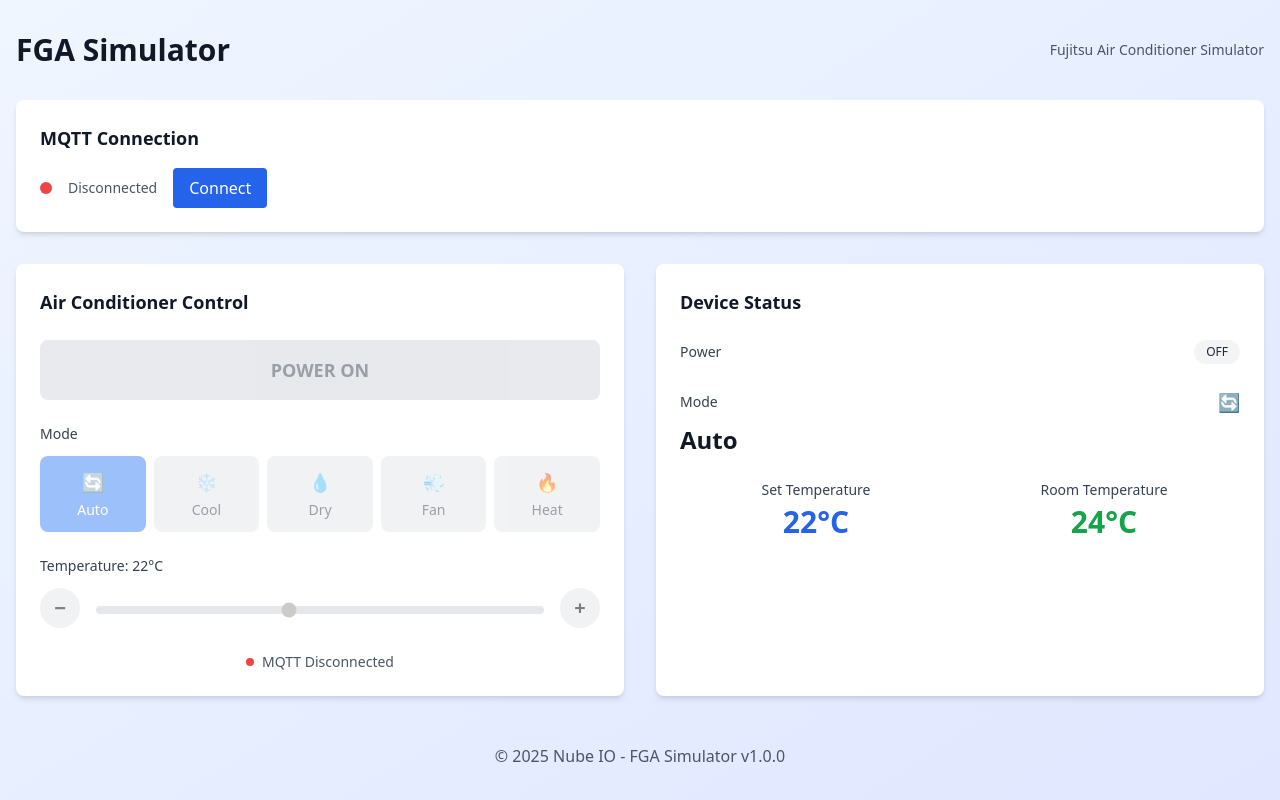
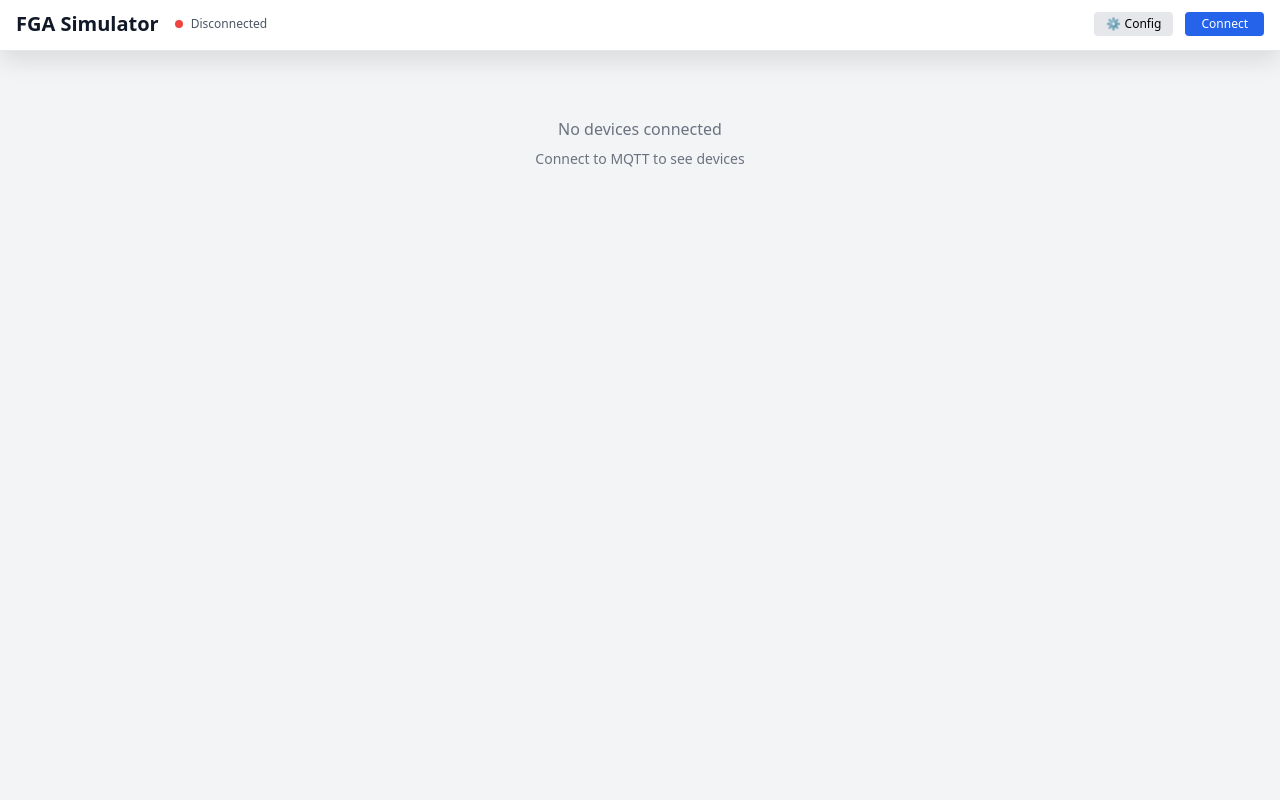
Before and after one commit to NubeIO/NubeiO-Eol-Toolkit, a React (Create React App) app in the folder frontend/: page / in a window 1280 px wide. Built offline with nearby package versions, Linux system fonts and the light colour scheme.

Commit message:
Fix device
Signed-off-by: Tan Le <lmtan91@gmail.com>

```diff
--- a/frontend/src/App.js
+++ b/frontend/src/App.js
@@ -1,7 +1,216 @@
 import React, { useState, useEffect } from 'react';
 
+// Compact Device Card Component
+const DeviceCard = ({ device, isConnected }) => {
+  const [acState, setAcState] = useState(device);
+
+  useEffect(() => {
+    setAcState(device);
+  }, [device]);
+
+  const handlePowerToggle = async () => {
+    if (!isConnected) return;
+    try {
+      // Send command to specific device
+      await window.go.main.App.SetDevicePower(device.deviceId, !acState.power);
+      // Don't update optimistically - wait for state update from backend
+    } catch (error) {
+      console.error('Failed to toggle power:', error);
+    }
+  };
+
+  const handleModeChange = async (mode) => {
+    if (!isConnected || !acState.power) return;
+    try {
+      // Send command to specific device
+      await window.go.main.App.SetDeviceMode(device.deviceId, mode);
+      // Don't update optimistically - wait for state update from backend
+    } catch (error) {
+      console.error('Failed to change mode:', error);
+    }
+  };
+
+  const handleFanSpeedChange = async (speed) => {
+    if (!isConnected || !acState.power) return;
+    try {
+      // Send command to specific device
+      await window.go.main.App.SetDeviceFanSpeed(device.deviceId, speed);
+      // Don't update optimistically - wait for state update from backend
+    } catch (error) {
+      console.error('Failed to change fan speed:', error);
+    }
+  };
+
+  const handleTemperatureChange = async (delta) => {
+    if (!isConnected || !acState.power) return;
+    const newTemp = acState.temperature + delta;
+    if (newTemp < 16 || newTemp > 30) return;
+    try {
+      // Send command to specific device
+      await window.go.main.App.SetDeviceTemperature(device.deviceId, newTemp);
+      // Don't update optimistically - wait for state update from backend
+    } catch (error) {
+      console.error('Failed to change temperature:', error);
+    }
+  };
+
+  const modes = [
+    { id: 'Auto', icon: '🔄' },
+    { id: 'Cool', icon: '❄️' },
+    { id: 'Dry', icon: '💧' },
+    { id: 'Fan', icon: '💨' },
+    { id: 'Heat', icon: '🔥' }
+  ];
+
+  const fanSpeeds = ['Auto', 'Low', 'Med', 'Hi'];
+
+  return (
+    <div className={`bg-white rounded-lg shadow-md p-3 border-2 ${acState.power ? 'border-green-400' : 'border-gray-300'}`}>
+      {/* Device Header */}
+      <div className="flex items-center justify-between mb-3 gap-2">
+        <div className="flex items-center gap-1 min-w-0 flex-1">
+          <div className={`w-2 h-2 rounded-full flex-shrink-0 ${acState.power ? 'bg-green-500' : 'bg-gray-400'}`}></div>
+          <span className="font-semibold text-xs text-gray-900 truncate">
+            {device.deviceId.replace('AC_SIM_', '')}
+          </span>
+        </div>
+        <button
+          onClick={handlePowerToggle}
+          disabled={!isConnected}
+          className={`px-2 py-1 rounded text-xs font-medium flex-shrink-0 ${
+            acState.power
+              ? 'bg-red-500 hover:bg-red-600 text-white'
+              : 'bg-gray-300 hover:bg-gray-400 text-gray-700'
+          } ${!isConnected ? 'opacity-50 cursor-not-allowed' : ''}`}
+        >
+          {acState.power ? 'OFF' : 'ON'}
+        </button>
+      </div>
+
+      {/* Temperature Display */}
+      <div className="mb-3 text-center">
+        <div className="text-3xl font-bold text-blue-600">{acState.temperature}°C</div>
+        <div className="text-xs text-gray-500">Room: {acState.currentTemp}°C</div>
+      </div>
+
+      {/* Temperature Controls */}
+      <div className="flex gap-2 mb-3">
+        <button
+          onClick={() => handleTemperatureChange(-0.5)}
+          disabled={!isConnected || !acState.power}
+          className="flex-1 bg-gray-200 hover:bg-gray-300 rounded py-2 text-lg font-bold disabled:opacity-50 disabled:cursor-not-allowed"
+        >
+          −
+        </button>
+        <button
+          onClick={() => handleTemperatureChange(0.5)}
+          disabled={!isConnected || !acState.power}
+          className="flex-1 bg-gray-200 hover:bg-gray-300 rounded py-2 text-lg font-bold disabled:opacity-50 disabled:cursor-not-allowed"
+        >
+          +
+        </button>
+      </div>
+
+      {/* Mode Selection */}
+      <div className="mb-3">
+        <div className="text-xs text-gray-600 mb-1">Mode</div>
+        <div className="grid grid-cols-5 gap-1">
+          {modes.map((mode) => (
+            <button
+              key={mode.id}
+              onClick={() => handleModeChange(mode.id)}
+              disabled={!isConnected || !acState.power}
+              className={`p-2 rounded text-lg ${
+                acState.mode === mode.id
+                  ? 'bg-blue-500'
+                  : 'bg-gray-200 hover:bg-gray-300'
+              } ${!isConnected || !acState.power ? 'opacity-50 cursor-not-allowed' : ''}`}
+              title={mode.id}
+            >
+              {mode.icon}
+            </button>
+          ))}
+        </div>
+      </div>
+
+      {/* Fan Speed Selection */}
+      <div>
+        <div className="text-xs text-gray-600 mb-1">Fan</div>
+        <div className="grid grid-cols-4 gap-1">
+          {fanSpeeds.map((speed) => (
+            <button
+              key={speed}
+              onClick={() => handleFanSpeedChange(speed === 'Med' ? 'Medium' : speed === 'Hi' ? 'High' : speed)}
+              disabled={!isConnected || !acState.power}
+              className={`p-1 rounded text-xs font-medium ${
+                (acState.fanSpeed === speed ||
+                 (speed === 'Med' && acState.fanSpeed === 'Medium') ||
+                 (speed === 'Hi' && acState.fanSpeed === 'High'))
+                  ? 'bg-green-500 text-white'
+                  : 'bg-gray-200 hover:bg-gray-300 text-gray-700'
+              } ${!isConnected || !acState.power ? 'opacity-50 cursor-not-allowed' : ''}`}
+            >
+              {speed}
+            </button>
+          ))}
+        </div>
+      </div>
+    </div>
+  );
+};
+
 const App = () => {
-  const [acState, setAcState] = useState({
+  const [devices, setDevices] = useState([]);
+  const [deviceOrder, setDeviceOrder] = useState([]); // Custom order for drag & drop
+  const [mqttConfig, setMqttConfig] = useState({
+    broker: 'localhost',
+    port: 1883,
+    deviceId: 'AC_SIM_01073C'
+  });
+  const [isConnected, setIsConnected] = useState(false);
+  const [showConfig, setShowConfig] = useState(false);
+  const [draggedIndex, setDraggedIndex] = useState(null);
+
+  useEffect(() => {
+    loadMqttConfig();
+    loadMqttStatus();
+    loadDeviceState();
+
+    const interval = setInterval(() => {
+      if (isConnected) {
+        loadDeviceState();
+      }
+    }, 2000);
+    return () => clearInterval(interval);
+  }, [isConnected]);
+
+  const loadMqttConfig = async () => {
+    try {
+      const config = await window.go.main.App.GetMQTTConfig();
+      setMqttConfig(config);
+    } catch (error) {
+      console.error('Failed to load MQTT config:', error);
+    }
+  };
+
+  const loadMqttStatus = async () => {
+    try {
+      const status = await window.go.main.App.GetMQTTStatus();
+      setIsConnected(status);
+    } catch (error) {
+      console.error('Failed to load MQTT status:', error);
+    }
+  };
+
+  const loadDeviceState = async () => {
+    try {
+      // Get discovered ESP32 devices
+      const discoveredDevices = await window.go.main.App.GetDiscoveredDevices();
+
+      if (discoveredDevices && discoveredDevices.length > 0) {
+        // Use each device's own state
+        const devicesWithState = discoveredDevices.map(device => ({
+          ...(device.state || {
             power: false,
             mode: 'Auto',
             temperature: 22,
@@ -9,62 +218,74 @@ const App = () => {
             swing: false,
             currentTemp: 24,
             model: 1
+          }),
+          deviceId: device.deviceId,
+          ipAddress: device.ipAddress,
+          firmwareVersion: device.firmwareVer
+        }));
+
+        // Sort devices by ID for consistent order
+        devicesWithState.sort((a, b) => a.deviceId.localeCompare(b.deviceId));
+
+        // Initialize device order if empty
+        if (deviceOrder.length === 0) {
+          setDeviceOrder(devicesWithState.map(d => d.deviceId));
+        }
+
+        // Apply custom order if exists
+        if (deviceOrder.length > 0) {
+          const orderedDevices = [];
+          deviceOrder.forEach(id => {
+            const device = devicesWithState.find(d => d.deviceId === id);
+            if (device) orderedDevices.push(device);
           });
-  const [isConnected, setIsConnected] = useState(false);
-
-  useEffect(() => {
-    loadAcState();
-    const interval = setInterval(() => {
-      if (isConnected) {
-        loadAcState();
+          // Add any new devices not in order
+          devicesWithState.forEach(device => {
+            if (!deviceOrder.includes(device.deviceId)) {
+              orderedDevices.push(device);
+              setDeviceOrder([...deviceOrder, device.deviceId]);
             }
-    }, 2000);
-    return () => clearInterval(interval);
-  }, [isConnected]);
-
-  const loadAcState = async () => {
-    try {
-      const state = await window.go.main.App.GetAirConditionerState();
-      setAcState(state);
+          });
+          setDevices(orderedDevices);
+        } else {
+          setDevices(devicesWithState);
+        }
+      } else {
+        // No devices discovered yet
+        setDevices([]);
+      }
     } catch (error) {
-      console.error('Failed to load AC state:', error);
+      console.error('Failed to load device state:', error);
     }
   };
 
-  const handlePowerToggle = async () => {
-    if (!isConnected) return;
-    try {
-      const newState = await window.go.main.App.SetPower(!acState.power);
-      setAcState(newState);
-    } catch (error) {
-      console.error('Failed to toggle power:', error);
-    }
+  const handleDragStart = (index) => {
+    setDraggedIndex(index);
   };
 
-  const handleModeChange = async (mode) => {
-    if (!isConnected) return;
-    try {
-      const newState = await window.go.main.App.SetMode(mode);
-      setAcState(newState);
-    } catch (error) {
-      console.error('Failed to change mode:', error);
-    }
+  const handleDragOver = (e, index) => {
+    e.preventDefault();
+    if (draggedIndex === null || draggedIndex === index) return;
+
+    const newDevices = [...devices];
+    const draggedDevice = newDevices[draggedIndex];
+    newDevices.splice(draggedIndex, 1);
+    newDevices.splice(index, 0, draggedDevice);
+
+    setDevices(newDevices);
+    setDraggedIndex(index);
+    setDeviceOrder(newDevices.map(d => d.deviceId));
   };
 
-  const handleTemperatureChange = async (temp) => {
-    if (!isConnected) return;
-    try {
-      const newState = await window.go.main.App.SetTemperature(temp);
-      setAcState(newState);
-    } catch (error) {
-      console.error('Failed to change temperature:', error);
-    }
+  const handleDragEnd = () => {
+    setDraggedIndex(null);
   };
 
   const handleConnectMQTT = async () => {
     try {
       await window.go.main.App.ConnectMQTT();
-      setIsConnected(true);
+      loadMqttStatus();
+      loadDeviceState();
     } catch (error) {
       console.error('Failed to connect to MQTT:', error);
     }
@@ -73,48 +294,47 @@ const App = () => {
   const handleDisconnectMQTT = async () => {
     try {
       await window.go.main.App.DisconnectMQTT();
-      setIsConnected(false);
+      loadMqttStatus();
     } catch (error) {
       console.error('Failed to disconnect from MQTT:', error);
     }
   };
 
-  const modes = [
-    { id: 'Auto', label: 'Auto', icon: '🔄' },
-    { id: 'Cool', label: 'Cool', icon: '❄️' },
-    { id: 'Dry', label: 'Dry', icon: '💧' },
-    { id: 'Fan', label: 'Fan', icon: '💨' },
-    { id: 'Heat', label: 'Heat', icon: '🔥' }
-  ];
+  const handleUpdateConfig = async (newConfig) => {
+    try {
+      await window.go.main.App.UpdateMQTTConfig(newConfig);
+      setMqttConfig(newConfig);
+      setShowConfig(false);
+    } catch (error) {
+      console.error('Failed to update MQTT config:', error);
+    }
+  };
 
   return (
-    <div className="min-h-screen bg-gradient-to-br from-blue-50 to-indigo-100">
-      <div className="container mx-auto px-4 py-8">
-        {/* Header */}
-        <div className="mb-8">
-          <div className="flex justify-between items-center mb-6">
-            <h1 className="text-3xl font-bold text-gray-900">
-              FGA Simulator
-            </h1>
-            <div className="text-sm text-gray-600">
-              Fujitsu Air Conditioner Simulator
+    <div className="min-h-screen bg-gray-100">
+      {/* Compact Header */}
+      <div className="bg-white shadow-sm border-b sticky top-0 z-10">
+        <div className="container mx-auto px-4 py-3">
+          <div className="flex items-center justify-between">
+            <div className="flex items-center gap-4">
+              <h1 className="text-xl font-bold text-gray-900">FGA Simulator</h1>
+              <div className="flex items-center gap-2">
+                <div className={`w-2 h-2 rounded-full ${isConnected ? 'bg-green-500' : 'bg-red-500'}`}></div>
+                <span className="text-xs text-gray-600">
+                  {isConnected ? 'Connected' : 'Disconnected'}
+                </span>
               </div>
             </div>
-        </div>
-
-        {/* MQTT Connection */}
-        <div className="mb-8 bg-white rounded-lg shadow-md p-6">
-          <h3 className="text-lg font-semibold text-gray-900 mb-4">
-            MQTT Connection
-          </h3>
-          <div className="flex items-center gap-4">
-            <div className={`w-3 h-3 rounded-full ${isConnected ? 'bg-green-500' : 'bg-red-500'}`}></div>
-            <span className="text-sm text-gray-600">
-              {isConnected ? 'Connected' : 'Disconnected'}
-            </span>
+            <div className="flex items-center gap-3">
+              <button
+                onClick={() => setShowConfig(!showConfig)}
+                className="px-3 py-1 text-xs bg-gray-200 hover:bg-gray-300 rounded"
+              >
+                ⚙️ Config
+              </button>
               <button
                 onClick={isConnected ? handleDisconnectMQTT : handleConnectMQTT}
-              className={`px-4 py-2 rounded text-white ${
+                className={`px-4 py-1 rounded text-xs font-medium text-white ${
                   isConnected ? 'bg-red-600 hover:bg-red-700' : 'bg-blue-600 hover:bg-blue-700'
                 }`}
               >
@@ -123,160 +343,70 @@ const App = () => {
             </div>
           </div>
 
-        <div className="grid grid-cols-1 xl:grid-cols-2 gap-8">
-          {/* Air Conditioner Control */}
-          <div className="bg-white rounded-lg shadow-md p-6">
-            <h3 className="text-lg font-semibold text-gray-900 mb-6">
-              Air Conditioner Control
-            </h3>
-
-            {/* Power Button */}
-            <div className="mb-6">
+          {/* Config Panel */}
+          {showConfig && (
+            <div className="mt-3 p-3 bg-gray-50 rounded">
+              <div className="grid grid-cols-3 gap-3 text-sm">
+                <div>
+                  <label className="block text-xs text-gray-600 mb-1">Broker</label>
+                  <input
+                    type="text"
+                    value={mqttConfig.broker}
+                    onChange={(e) => setMqttConfig({...mqttConfig, broker: e.target.value})}
+                    className="w-full px-2 py-1 border rounded text-xs"
+                  />
+                </div>
+                <div>
+                  <label className="block text-xs text-gray-600 mb-1">Port</label>
+                  <input
+                    type="number"
+                    value={mqttConfig.port}
+                    onChange={(e) => setMqttConfig({...mqttConfig, port: parseInt(e.target.value)})}
+                    className="w-full px-2 py-1 border rounded text-xs"
+                  />
+                </div>
+                <div>
+                  <label className="block text-xs text-gray-600 mb-1">Device ID</label>
+                  <input
+                    type="text"
+                    value={mqttConfig.deviceId}
+                    onChange={(e) => setMqttConfig({...mqttConfig, deviceId: e.target.value})}
+                    className="w-full px-2 py-1 border rounded text-xs"
+                  />
+                </div>
+              </div>
               <button
-                onClick={handlePowerToggle}
-                disabled={!isConnected}
-                className={`w-full py-4 px-6 rounded-lg font-semibold text-lg transition-all duration-200 ${
-                  acState.power
-                    ? 'bg-red-500 hover:bg-red-600 text-white'
-                    : 'bg-gray-300 hover:bg-gray-400 text-gray-700'
-                } ${!isConnected ? 'opacity-50 cursor-not-allowed' : ''}`}
+                onClick={() => handleUpdateConfig(mqttConfig)}
+                className="mt-2 px-3 py-1 bg-blue-600 text-white rounded text-xs hover:bg-blue-700"
               >
-                {acState.power ? 'POWER OFF' : 'POWER ON'}
+                Save Config
               </button>
             </div>
-
-            {/* Mode Selection */}
-            <div className="mb-6">
-              <label className="block text-sm font-medium text-gray-700 mb-3">
-                Mode
-              </label>
-              <div className="grid grid-cols-5 gap-2">
-                {modes.map((mode) => (
-                  <button
-                    key={mode.id}
-                    onClick={() => handleModeChange(mode.id)}
-                    disabled={!isConnected || !acState.power}
-                    className={`p-3 rounded-lg text-sm font-medium transition-all duration-200 ${
-                      acState.mode === mode.id
-                        ? 'bg-blue-500 text-white'
-                        : 'bg-gray-200 hover:bg-gray-300 text-gray-700'
-                    } ${!isConnected || !acState.power ? 'opacity-50 cursor-not-allowed' : ''}`}
-                  >
-                    <div className="text-lg mb-1">{mode.icon}</div>
-                    <div>{mode.label}</div>
-                  </button>
-                ))}
+          )}
         </div>
       </div>
 
-            {/* Temperature Control */}
-            <div className="mb-6">
-              <label className="block text-sm font-medium text-gray-700 mb-3">
-                Temperature: {acState.temperature}°C
-              </label>
-              <div className="flex items-center gap-4">
-                <button
-                  onClick={() => handleTemperatureChange(acState.temperature - 0.5)}
-                  disabled={!isConnected || !acState.power}
-                  className="w-10 h-10 rounded-full bg-gray-200 hover:bg-gray-300 flex items-center justify-center text-xl font-bold disabled:opacity-50 disabled:cursor-not-allowed"
+      {/* Device Grid */}
+      <div className="container mx-auto px-4 py-4">
+        <div className="grid grid-cols-2 sm:grid-cols-3 md:grid-cols-4 lg:grid-cols-5 xl:grid-cols-6 2xl:grid-cols-8 gap-4">
+          {devices.map((device, index) => (
+            <div
+              key={device.deviceId || index}
+              draggable
+              onDragStart={() => handleDragStart(index)}
+              onDragOver={(e) => handleDragOver(e, index)}
+              onDragEnd={handleDragEnd}
+              className={`cursor-move transition-opacity ${draggedIndex === index ? 'opacity-50' : 'opacity-100'}`}
             >
-                  −
-                </button>
-                <div className="flex-1">
-                  <input
-                    type="range"
-                    min="16"
-                    max="30"
-                    step="0.5"
-                    value={acState.temperature}
-                    onChange={(e) => handleTemperatureChange(parseFloat(e.target.value))}
-                    disabled={!isConnected || !acState.power}
-                    className="w-full h-2 bg-gray-200 rounded-lg appearance-none cursor-pointer"
-                  />
+              <DeviceCard device={device} isConnected={isConnected} />
             </div>
-                <button
-                  onClick={() => handleTemperatureChange(acState.temperature + 0.5)}
-                  disabled={!isConnected || !acState.power}
-                  className="w-10 h-10 rounded-full bg-gray-200 hover:bg-gray-300 flex items-center justify-center text-xl font-bold disabled:opacity-50 disabled:cursor-not-allowed"
-                >
-                  +
-                </button>
+          ))}
+          {devices.length === 0 && (
+            <div className="col-span-full text-center py-12 text-gray-500">
+              <p>No devices connected</p>
+              <p className="text-sm mt-2">Connect to MQTT to see devices</p>
             </div>
-            </div>
-
-            {/* Connection Status */}
-            <div className="flex items-center justify-center gap-2 text-sm">
-              <div className={`w-2 h-2 rounded-full ${isConnected ? 'bg-green-500' : 'bg-red-500'}`}></div>
-              <span className="text-gray-600">
-                {isConnected ? 'MQTT Connected' : 'MQTT Disconnected'}
-              </span>
-            </div>
-          </div>
-
-          {/* Status Display */}
-          <div className="bg-white rounded-lg shadow-md p-6">
-            <h3 className="text-lg font-semibold text-gray-900 mb-6">
-              Device Status
-            </h3>
-
-            {/* Power Status */}
-            <div className="mb-6">
-              <div className="flex items-center justify-between mb-2">
-                <span className="text-sm font-medium text-gray-700">Power</span>
-                <div className={`px-3 py-1 rounded-full text-xs font-medium ${
-                  acState.power
-                    ? 'bg-green-100 text-green-800'
-                    : 'bg-gray-100 text-gray-800'
-                }`}>
-                  {acState.power ? 'ON' : 'OFF'}
-                </div>
-              </div>
-            </div>
-
-            {/* Current Mode */}
-            <div className="mb-6">
-              <div className="flex items-center justify-between mb-2">
-                <span className="text-sm font-medium text-gray-700">Mode</span>
-                <span className="text-lg">
-                  {acState.mode === 'Auto' ? '🔄' :
-                   acState.mode === 'Cool' ? '❄️' :
-                   acState.mode === 'Dry' ? '💧' :
-                   acState.mode === 'Fan' ? '💨' :
-                   acState.mode === 'Heat' ? '🔥' : '❓'}
-                </span>
-              </div>
-              <div className="text-2xl font-bold text-gray-900">
-                {acState.mode}
-              </div>
-            </div>
-
-            {/* Temperature Display */}
-            <div className="mb-6">
-              <div className="grid grid-cols-2 gap-4">
-                <div className="text-center">
-                  <div className="text-sm font-medium text-gray-700 mb-1">
-                    Set Temperature
-                  </div>
-                  <div className="text-3xl font-bold text-blue-600">
-                    {acState.temperature}°C
-                  </div>
-                </div>
-                <div className="text-center">
-                  <div className="text-sm font-medium text-gray-700 mb-1">
-                    Room Temperature
-                  </div>
-                  <div className="text-3xl font-bold text-green-600">
-                    {acState.currentTemp}°C
-                  </div>
-                </div>
-              </div>
-            </div>
-          </div>
-        </div>
-
-        {/* Footer */}
-        <div className="text-center mt-12 text-gray-600">
-          <p>© 2025 Nube IO - FGA Simulator v1.0.0</p>
+          )}
         </div>
       </div>
     </div>
```
Also changed, not shown: frontend/wailsjs/go/main/App.d.ts (+10 -0 lines), frontend/wailsjs/go/main/App.js (+20 -0 lines), frontend/wailsjs/go/models.ts (+39 -0 lines), 2 other files (tests, documents, lock files or other folders). Lines whose indentation alone changed are shown as unchanged.
